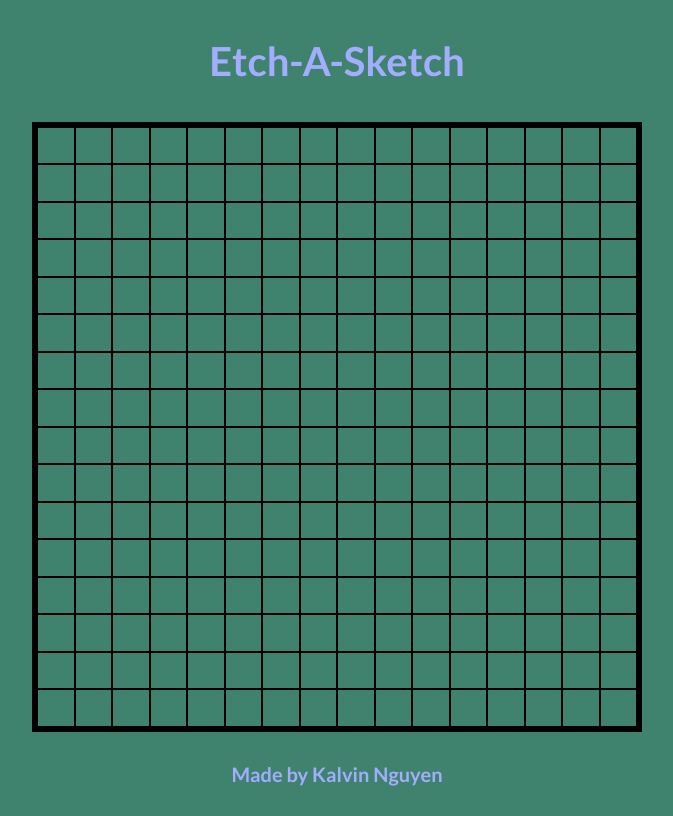
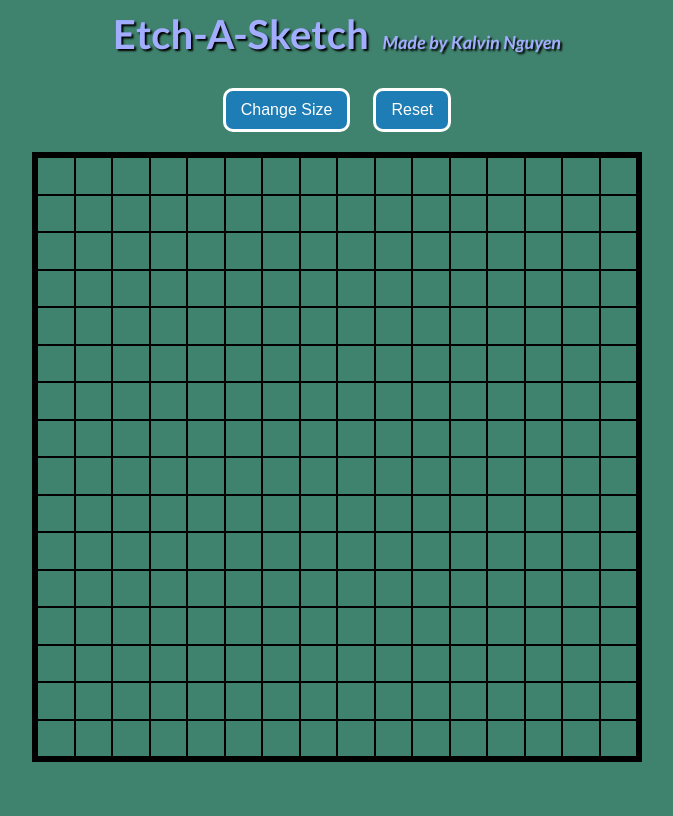
Before and after one commit to kalvintn/odin-etch-a-sketch, a plain HTML site: page index.html in a window 1280 px wide. Shown: the whole page, without its empty margins (303-976 px from the left). Drawn offline with Linux system fonts and the light colour scheme.

Commit message:
Button functionality - change size.

```diff
--- a/index.css
+++ b/index.css
@@ -1,30 +1,9 @@
 :root {
     --primary-color:  #3F826D;
     --secondary-color: #a3adff;
+    --accent-color: #1e7db4;
 }
 
-
-
-
-
-header, footer {
-    text-align: center;
-    font-size: 20px;
-    font-weight: 700;
-    padding: 10px;
-}
-
-
-
-/* Grid has a set size to make custom dimensions calculation easier */
-.grid {
-    width: 600px;
-    height: 600px;
-    border: 5px solid black;
-    margin: 0 auto;
-    display: flex;
-    flex-wrap: wrap;
-}
 
 
 body {
@@ -35,3 +14,50 @@ body {
     margin: 0;
     box-sizing: border-box;
 }
+
+
+
+header, footer {
+    text-align: center;
+    text-shadow: 2px 2px 2px black;
+    font-size: 20px;
+    font-weight: 700;
+    padding: 10px;
+}
+header h1 {
+    display: inline;
+}
+header p {
+    font-size: 18px;
+    font-style: italic;
+    display: inline;
+    padding-left: 10px;
+}
+
+
+
+.button-controls {
+    text-align: center;
+    margin: 20px;
+}
+button {
+    font-weight: 400;
+    font-size: 16px;
+    color: white;
+    background-color: var(--accent-color);
+    padding: 10px 15px;
+    border: 3px solid white;
+    border-radius: 10px;
+    margin: 0 10px;
+}
+
+
+
+.grid {
+    width: 600px;
+    height: 600px;
+    border: 5px solid black;
+    margin: 0 auto;
+    display: flex;
+    flex-wrap: wrap;
+}
--- a/index.html
+++ b/index.html
@@ -18,13 +18,15 @@
 <body>
     <header>
         <h1>Etch-A-Sketch</h1>
+        <p>Made by Kalvin Nguyen</p>
     </header>
+
+    <div class="button-controls">
+        <button class="size">Change Size</button>
+        <button class="reset">Reset</button>
+    </div>
 
     <!-- Main DOM draw area -->
     <div class="grid"></div>
-
-    <footer>
-        <p>Made by Kalvin Nguyen</p>
-    </footer>
 </body>
 </html>
--- a/index.js
+++ b/index.js
@@ -1,17 +1,21 @@
 
 let grid = document.querySelector(".grid");
+let sizeButton = document.querySelector(".size");
 let gridWidth = 600;
 let gridHeight = 600;
 
-
+// default grid size
 createGrid(16);
 
-
+sizeButton.addEventListener("click", promptSize);
 
 
 
 
 function createGrid(size){
+    // Clear grid
+    grid.innerHTML = "";
+
     // Create a grid of div (size x size) dimensions
     for(let i = 0; i < size * size; i++){
             let newSquare = document.createElement("div");
@@ -26,3 +30,15 @@ function createGrid(size){
 
     console.log(grid);
 }
+
+
+// Custom grid size from user prompt
+function promptSize(){
+    let newSize = prompt("Please enter a grid size (from 2 to 100): ");
+
+    while(!(newSize >= 2 && newSize <= 100)){
+        newSize = prompt("Try again. Please enter a grid size (from 2 to 100):");
+    }
+
+    createGrid(newSize);
+}
```
